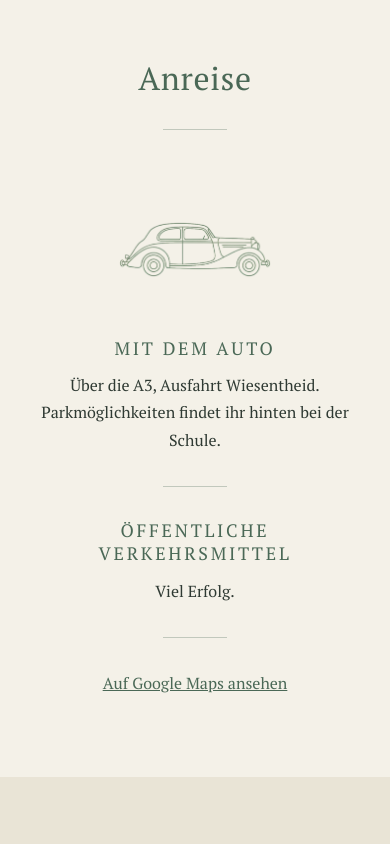
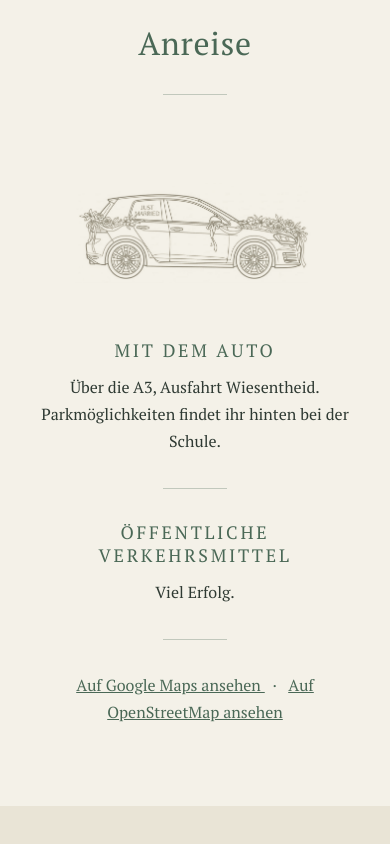
Before and after one commit to Falk2704/marriage, a website: page website/index.html in a window 390 px wide. Shown: the part 1680-2524 px from the top of the page. Drawn offline with nearby package versions, Linux system fonts and the light colour scheme; files that its build step writes are made by us from their sources; a web font is replaced by a local one.

Commit message:
feat(website): update illustrations and venue details
- Replace travelbycar.png with golf.png illustration
- Replace gift SVG with gift.png illustration
- Add OpenStreetMap link alongside Google Maps
- Remove 'Uhrzeit folgt' placeholder text

```diff
--- a/website/index.html
+++ b/website/index.html
@@ -149,9 +149,6 @@
             Samstag, 29. August 2026
           </p>
           <p class="text-[1rem] lg:text-[1.0625rem] leading-[1.7] mt-2">
-            Uhrzeit folgt
-          </p>
-          <p class="text-[1rem] lg:text-[1.0625rem] leading-[1.7] mt-2">
             Wir bitten euch, bis 14:00 Uhr vor Ort zu sein.
           </p>
 
@@ -189,8 +186,8 @@
           <hr class="divider-rule mb-10" />
 
           <!-- By car -->
-          <div class="flex justify-center overflow-hidden" style="padding-top: 3.5rem; padding-bottom: 3.5rem;">
-            <img id="car-easter-egg" src="images/travelbycar.png" alt="" aria-hidden="true" width="647" height="253" loading="lazy" decoding="async" class="w-[160px] lg:w-[200px] cursor-pointer select-none" />
+          <div class="relative left-1/2 right-1/2 -ml-[50vw] -mr-[50vw] w-screen flex justify-center overflow-hidden" style="padding-top: 3.5rem; padding-bottom: 3.5rem;">
+            <img id="car-easter-egg" src="images/golf.png" alt="" aria-hidden="true" width="3274" height="1280" loading="lazy" decoding="async" class="w-[240px] lg:w-[340px] cursor-pointer select-none" />
           </div>
           <p class="text-[1.125rem] lg:text-[1.125rem] uppercase tracking-[0.15em] leading-[1.3] mb-3">
             Mit dem Auto
@@ -210,15 +207,24 @@
 
           <hr class="divider-rule my-12 lg:my-14" />
 
-          <!-- Google Maps link -->
-          <p class="mt-8">
+          <!-- Karten-Links -->
+          <p class="mt-8 text-[1rem] lg:text-[1.0625rem] leading-[1.7]">
             <a
               href="https://www.google.com/maps/search/Hotel+Freihof+Prichsenstadt"
               target="_blank"
               rel="noopener noreferrer"
-              class="text-primary hover:text-accent underline text-[1rem] lg:text-[1.0625rem] leading-[1.7]"
+              class="text-primary hover:text-accent underline"
             >
               Auf Google Maps ansehen
+            </a>
+            <span class="mx-2" aria-hidden="true">·</span>
+            <a
+              href="https://www.openstreetmap.org/node/3657933962#map=19/49.817674/10.354663"
+              target="_blank"
+              rel="noopener noreferrer"
+              class="text-primary hover:text-accent underline"
+            >
+              Auf OpenStreetMap ansehen
             </a>
           </p>
 
@@ -300,13 +306,7 @@
 
           <!-- Section divider: gift -->
           <div class="flex justify-center mt-4 mb-10 lg:mb-12">
-            <svg width="48" height="48" viewBox="0 0 24 24" fill="none" stroke="#4F6F5B" stroke-width="1" stroke-linecap="round" stroke-linejoin="round" aria-hidden="true">
-              <path d="M4 12v10h16V12"/>
-              <path d="M2 12h20"/>
-              <path d="M12 12v10"/>
-              <path d="M12 12c-3 0-5-3-5-5s2-3 4-3c3 0 4 3 5 5"/>
-              <path d="M12 12c3 0 5-3 5-5s-2-3-4-3c-3 0-4 3-5 5"/>
-            </svg>
+            <img src="images/gift.png" alt="" aria-hidden="true" width="677" height="401" loading="lazy" decoding="async" class="w-[120px] lg:w-[150px]" />
           </div>
 
           <p class="text-body text-[1rem] lg:text-[1.0625rem] leading-[1.7] max-w-lg mx-auto mb-5">
```
Also changed, not shown: website/images/gift.png (added), website/images/golf.png (added).
